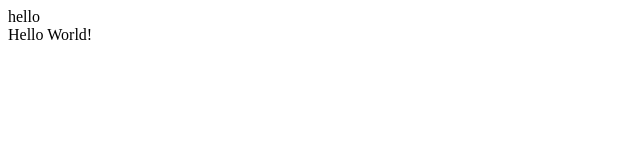
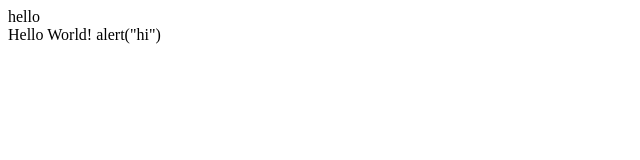
Before and after one commit to htmlonlinet/markuplanguage, a plain HTML site: page index.html in a window 1280 px wide. Shown: the full height of the page, 0-640 px from the left. Drawn offline with Linux system fonts and the light colour scheme.

Commit message:
Update index.html

```diff
--- a/index.html
+++ b/index.html
@@ -6,4 +6,4 @@
 <Text>
  <text>Hello World!</text>
 </Text>
-<SCRIPT>alert("hi")</SCRIPT>
+<JS>alert("hi")</JS>
```
